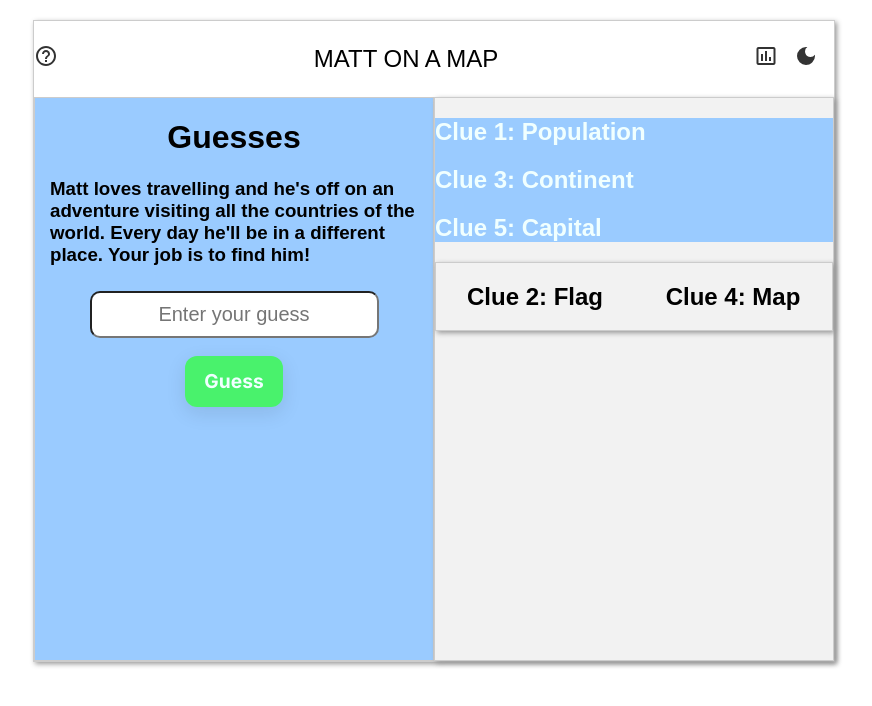
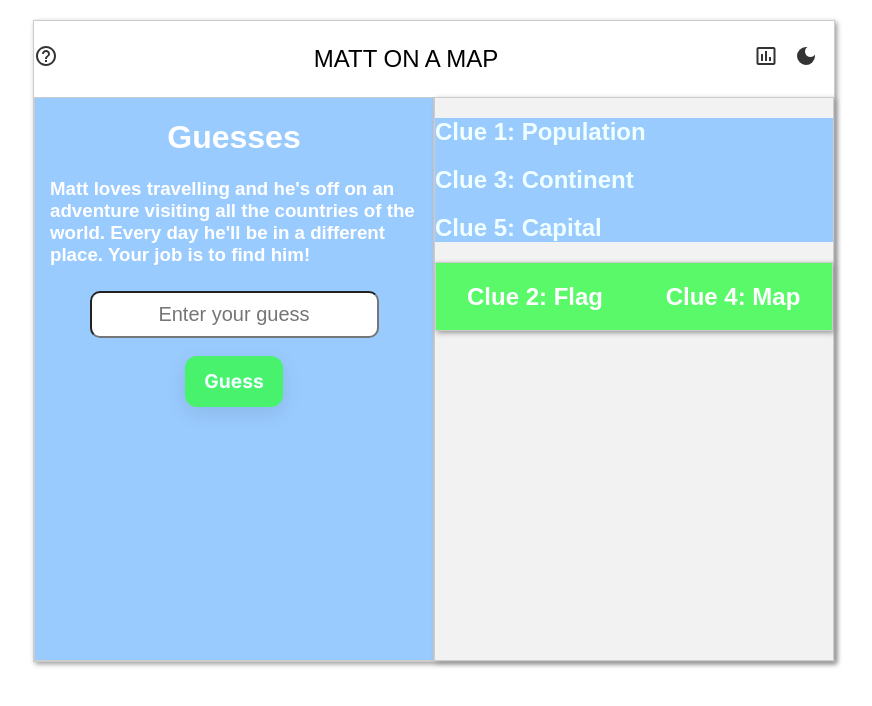
Before and after one commit to matt190589/matt-on-map, a Next.js app in the folder matt-on-a-map/: page / in a window 1280 px wide. Shown: the top 706 px of the page, without its empty margins (206-1078 px from the left). Built offline with nearby package versions, Linux system fonts and the light colour scheme.

Commit message:
CSS adjustment to font colors and containers

```diff
--- a/matt-on-a-map/src/styles/globals.css
+++ b/matt-on-a-map/src/styles/globals.css
@@ -10,7 +10,7 @@ h3 {
 body {
     margin: 0;
     padding: 0;
-    font-family: Arial, sans-serif;
+    font-family: sans-serif;
 }
 
 .container {
@@ -30,6 +30,7 @@ body {
     grid-row: 2 / 3;
     grid-column: 1 / 2;
     border: 1px solid #ccc;
+    color:#fff;
 }
 
 .right-column {
@@ -47,6 +48,8 @@ body {
     margin: 0 auto;
     border: 1px solid #ccc;
     box-shadow: 2px 2px 5px #999;
+    color: #fff;
+    background-color: rgba(55, 252, 74, 0.811);;
 }
 .text-clue {
     background-color: #9ACBFF;
```
